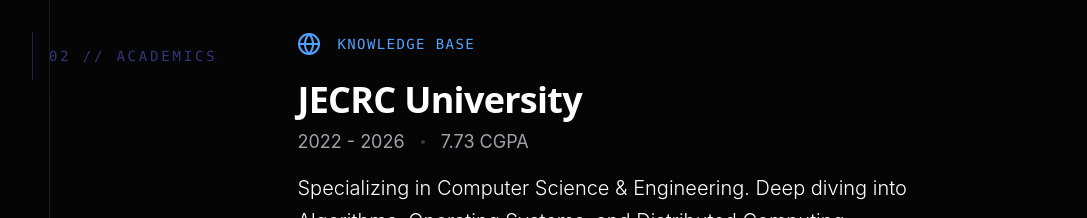
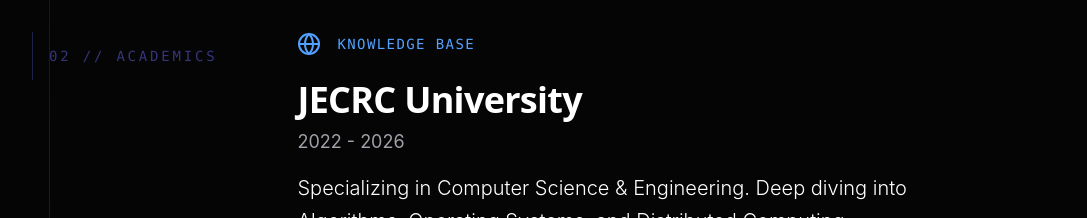
Before and after one commit to Keshav14git/Portfolio, a React (Vite) app: page / in a window 1280 px wide. Shown: the part 1660-1878 px from the top of the page, without its empty margins (96-1183 px from the left). Built offline with nearby package versions, Linux system fonts and the light colour scheme.

Commit message:
feat: add About section component for portfolio, detailing profile, education, and metrics.

```diff
--- a/src/components/About.jsx
+++ b/src/components/About.jsx
@@ -126,8 +126,6 @@
                                     <h3 className="text-4xl font-bold mb-2 group-hover/edu:text-blue-400 transition-colors">JECRC University</h3>
                                     <div className="flex flex-wrap gap-4 items-center text-lg text-text-muted mb-4">
                                         <span>2022 - 2026</span>
-                                        <span className="w-1 h-1 bg-white/20 rounded-full" />
-                                        <span>7.73 CGPA</span>
                                     </div>
                                     <p className="text-xl font-light leading-relaxed max-w-2xl">
                                         Specializing in Computer Science & Engineering. Deep diving into Algorithms, Operating Systems, and Distributed Computing.
```
